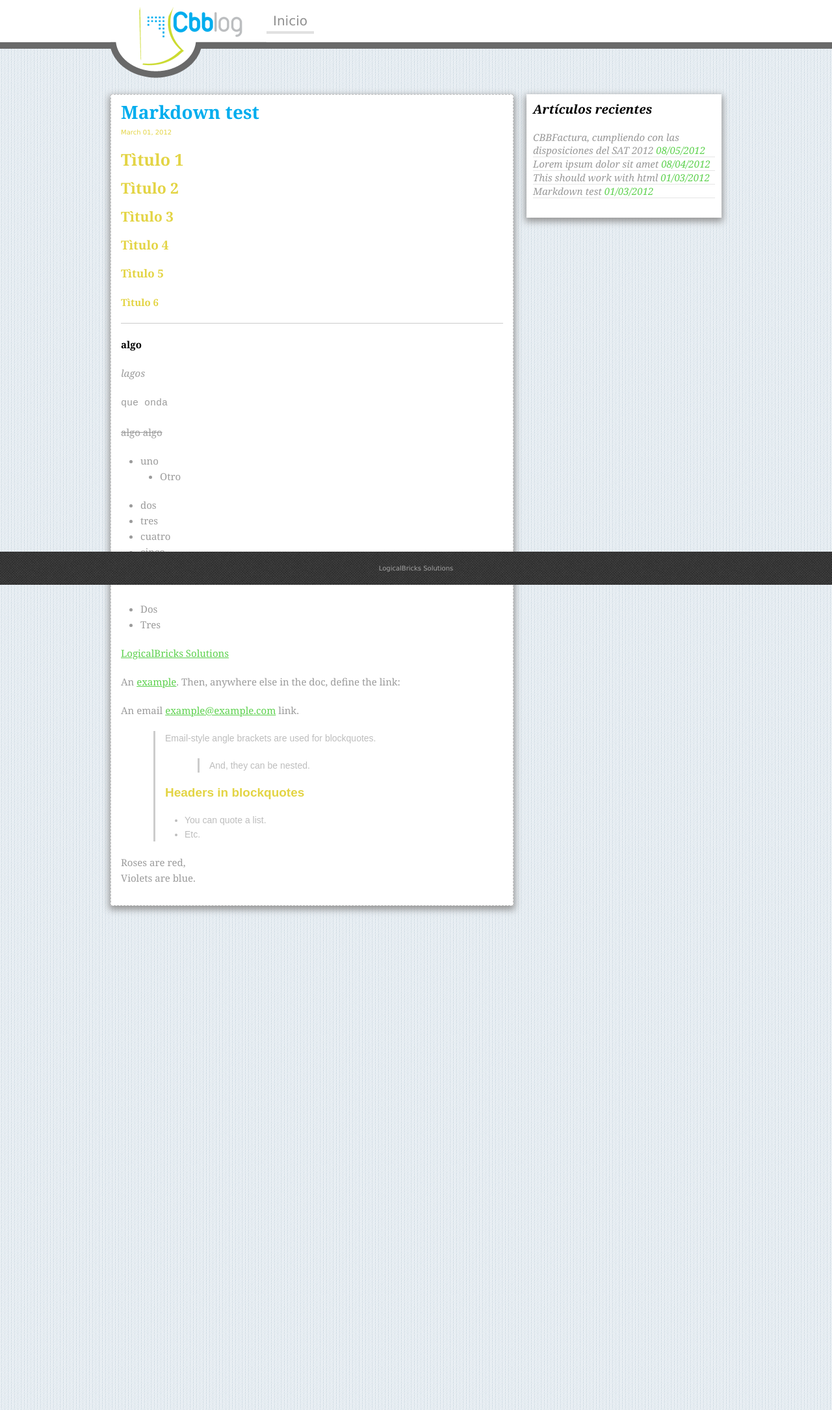
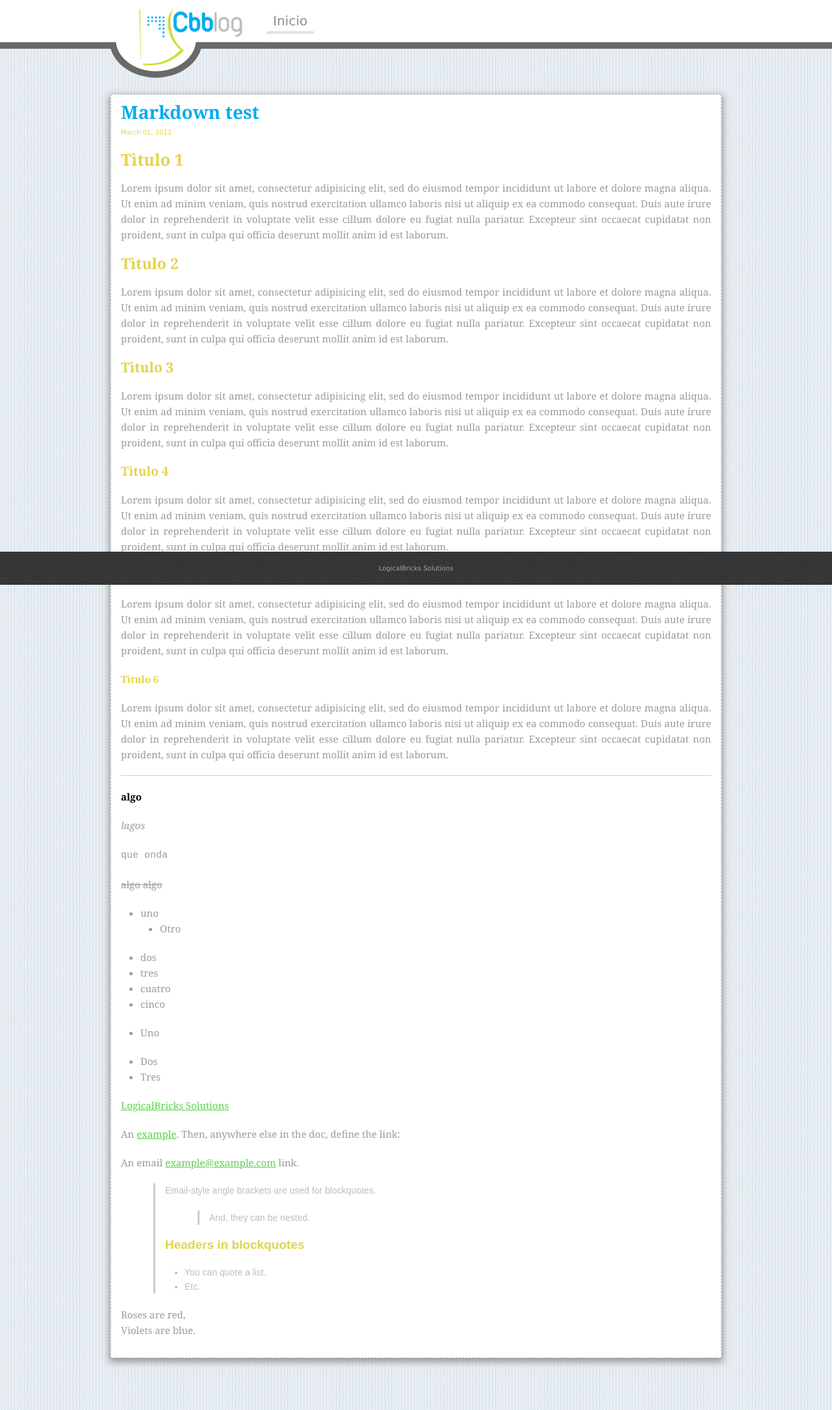
Before and after one commit to LogicalBricks/cbblog, a Jekyll site: the page built from _posts/2012-03-01-markdown-test.html, in a window 1280 px wide. Shown: the whole page at 65% size. Built offline with Jekyll 4.4.1, drawn with Linux system fonts in a browser that asks for light colours.

Commit message:
agregada la página sencilla

```diff
--- a/_layouts/post.html
+++ b/_layouts/post.html
@@ -1,5 +1,5 @@
 ---
-layout: default
+layout: single_post
 ---
 <div class="">
   <div class="entry">
--- /dev/null
+++ b/_layouts/single_post.html
@@ -0,0 +1,30 @@
+<!DOCTYPE html>
+<html>
+<head>
+	<meta charset="utf-8" >
+	<meta name="author" content="LogicalBricks Solutions" >
+	<meta name="description" content="{{ page.description }}" >
+	<title>CBBlog | {{ page.title }}</title>
+	{% if page.keywords %}
+	<meta name="keywords" content="{{ page.keywords }}">
+	{% endif %}
+
+	{% include stylesheets.html %}
+
+</head>
+  <body>
+
+	{% include header.html %}
+
+      <div class="container_12" id="container">
+		<div class="grid_12">
+			<div id="main">
+				{{ content }}
+			</div>
+		</div>
+		<div class="clear"></div>
+      </div>
+
+	  {% include footer.html %}
+  </body>
+</html>
--- a/_posts/2012-03-01-markdown-test.html
+++ b/_posts/2012-03-01-markdown-test.html
@@ -3,17 +3,31 @@ layout: post
 title: Markdown test
 ---
 <h1>Tìtulo 1</h1>
+<p>
+Lorem ipsum dolor sit amet, consectetur adipisicing elit, sed do eiusmod tempor incididunt ut labore et dolore magna aliqua. Ut enim ad minim veniam, quis nostrud exercitation ullamco laboris nisi ut aliquip ex ea commodo consequat. Duis aute irure dolor in reprehenderit in voluptate velit esse cillum dolore eu fugiat nulla pariatur. Excepteur sint occaecat cupidatat non proident, sunt in culpa qui officia deserunt mollit anim id est laborum.
+</p>
 
 <h2>Tìtulo 2</h2>
+<p>
+Lorem ipsum dolor sit amet, consectetur adipisicing elit, sed do eiusmod tempor incididunt ut labore et dolore magna aliqua. Ut enim ad minim veniam, quis nostrud exercitation ullamco laboris nisi ut aliquip ex ea commodo consequat. Duis aute irure dolor in reprehenderit in voluptate velit esse cillum dolore eu fugiat nulla pariatur. Excepteur sint occaecat cupidatat non proident, sunt in culpa qui officia deserunt mollit anim id est laborum.
+</p>
 
 <h3>Tìtulo 3</h3>
-
+<p>
+Lorem ipsum dolor sit amet, consectetur adipisicing elit, sed do eiusmod tempor incididunt ut labore et dolore magna aliqua. Ut enim ad minim veniam, quis nostrud exercitation ullamco laboris nisi ut aliquip ex ea commodo consequat. Duis aute irure dolor in reprehenderit in voluptate velit esse cillum dolore eu fugiat nulla pariatur. Excepteur sint occaecat cupidatat non proident, sunt in culpa qui officia deserunt mollit anim id est laborum.
+</p>
 <h4>Tìtulo 4</h4>
-
+<p>
+Lorem ipsum dolor sit amet, consectetur adipisicing elit, sed do eiusmod tempor incididunt ut labore et dolore magna aliqua. Ut enim ad minim veniam, quis nostrud exercitation ullamco laboris nisi ut aliquip ex ea commodo consequat. Duis aute irure dolor in reprehenderit in voluptate velit esse cillum dolore eu fugiat nulla pariatur. Excepteur sint occaecat cupidatat non proident, sunt in culpa qui officia deserunt mollit anim id est laborum.
+</p>
 <h5>Tìtulo 5</h5>
-
+<p>
+Lorem ipsum dolor sit amet, consectetur adipisicing elit, sed do eiusmod tempor incididunt ut labore et dolore magna aliqua. Ut enim ad minim veniam, quis nostrud exercitation ullamco laboris nisi ut aliquip ex ea commodo consequat. Duis aute irure dolor in reprehenderit in voluptate velit esse cillum dolore eu fugiat nulla pariatur. Excepteur sint occaecat cupidatat non proident, sunt in culpa qui officia deserunt mollit anim id est laborum.
+</p>
 <h6>Tìtulo 6</h6>
-
+<p>
+Lorem ipsum dolor sit amet, consectetur adipisicing elit, sed do eiusmod tempor incididunt ut labore et dolore magna aliqua. Ut enim ad minim veniam, quis nostrud exercitation ullamco laboris nisi ut aliquip ex ea commodo consequat. Duis aute irure dolor in reprehenderit in voluptate velit esse cillum dolore eu fugiat nulla pariatur. Excepteur sint occaecat cupidatat non proident, sunt in culpa qui officia deserunt mollit anim id est laborum.
+</p>
 <hr />
 
 <p><strong>algo</strong></p>
--- a/css/style.css
+++ b/css/style.css
@@ -200,3 +200,8 @@ ul.pagination a:hover{
 	color: black;
 	text-decoration: underline;
 }
+
+ul.pagination li.unavailable a:hover{
+	color: #8C8C8C;
+	text-decoration: none;
+}
```
